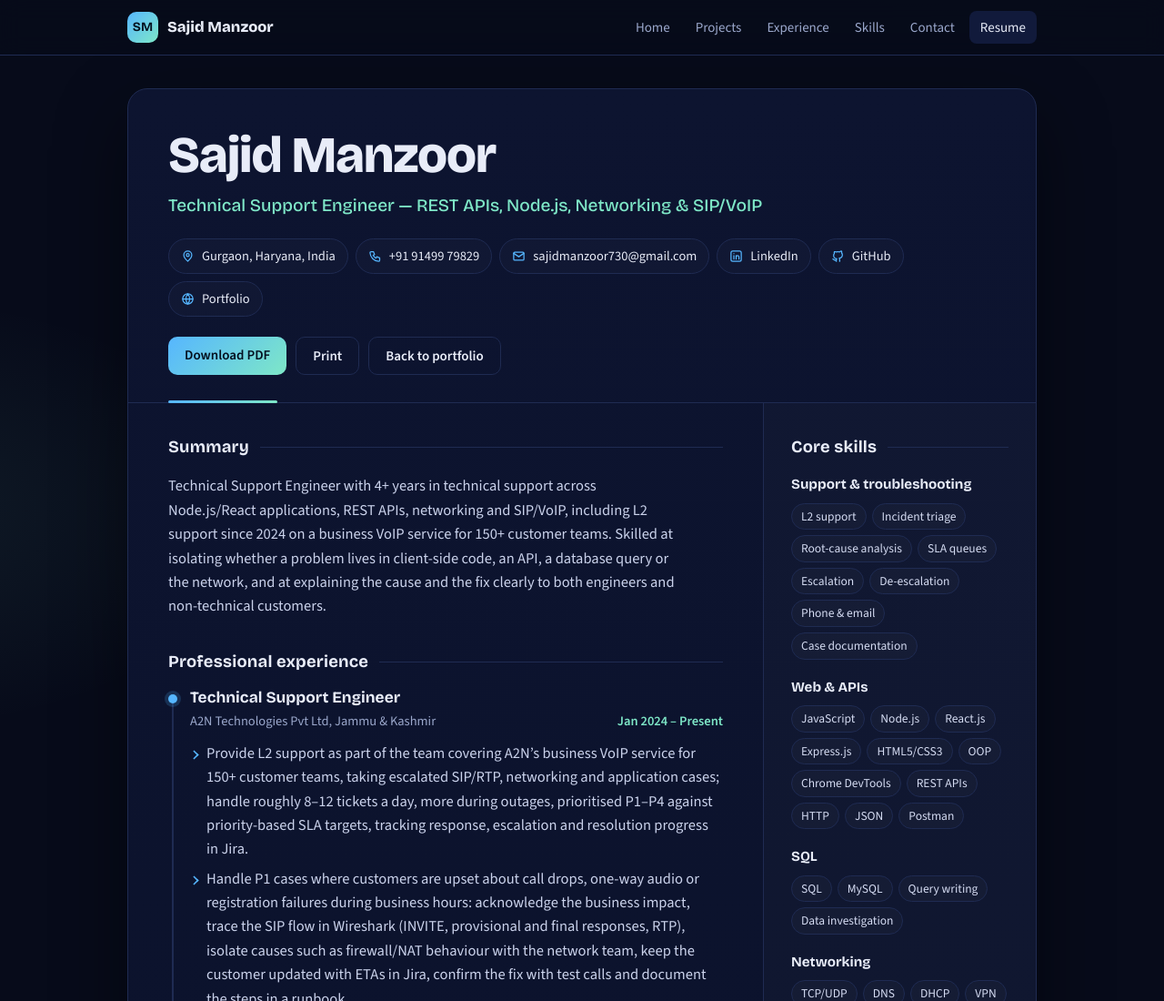
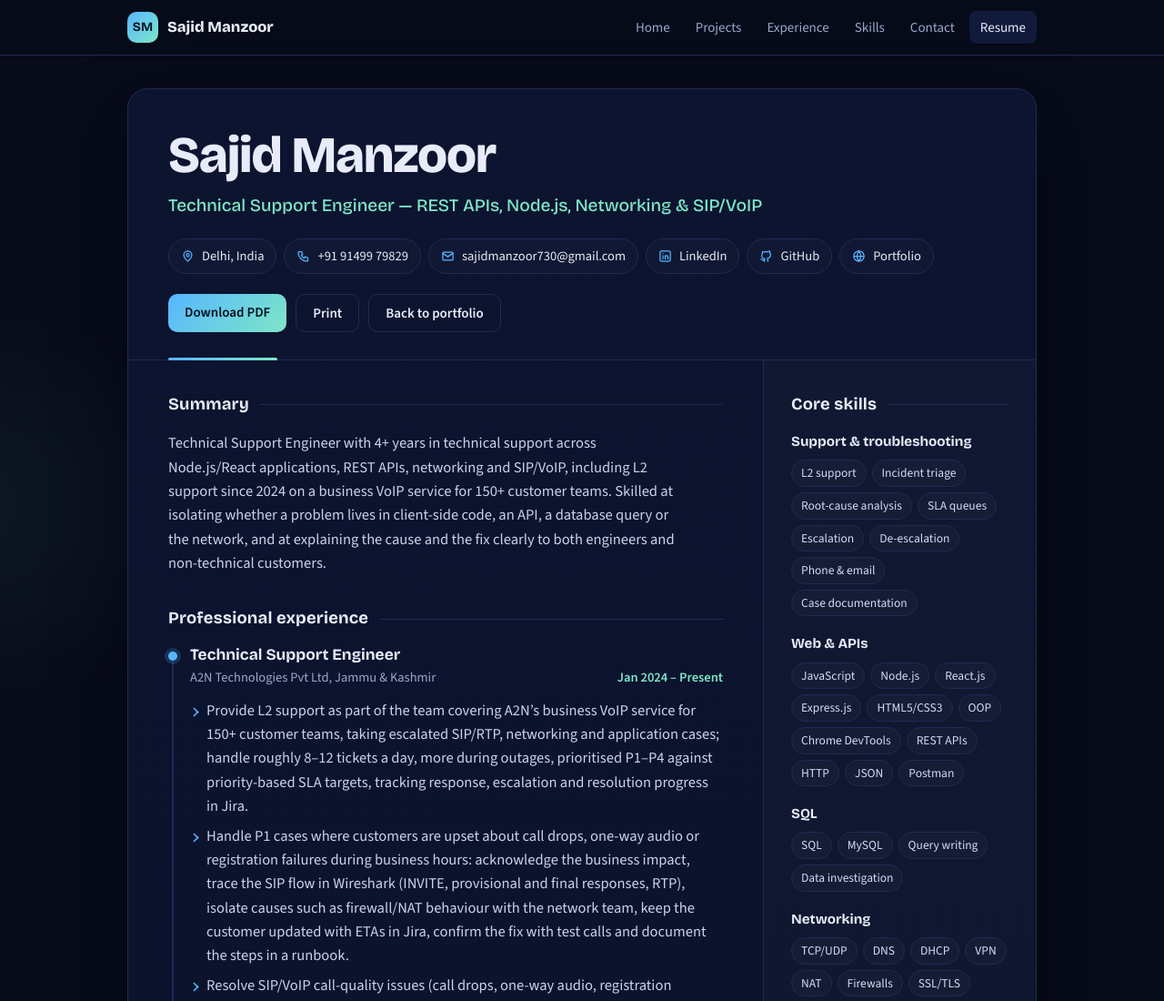
Before and after one commit to sajidmanzoor730/sajid-portfolio, a plain HTML site: page resume.html in a window 1280 px wide. Shown: the top 1100 px of the page at 91% size. Drawn offline with nearby package versions, Linux system fonts and the light colour scheme.

Commit message:
Update resume.html

```diff
--- a/resume.html
+++ b/resume.html
@@ -157,7 +157,7 @@ li::before{content:"";position:absolute;left:0;top:.7em;width:7px;height:7px;bor
     <h1 class="reveal" style="--i:0">Sajid Manzoor</h1>
     <p class="role reveal" style="--i:1">Technical Support Engineer &mdash; REST APIs, Node.js, Networking &amp; SIP/VoIP</p>
     <div class="contact reveal" style="--i:2">
-      <span class="chip"><svg viewBox="0 0 24 24"><path d="M12 21s-7-6.2-7-11a7 7 0 0 1 14 0c0 4.8-7 11-7 11z"/><circle cx="12" cy="10" r="2.5"/></svg>Gurgaon, Haryana, India</span>
+      <span class="chip"><svg viewBox="0 0 24 24"><path d="M12 21s-7-6.2-7-11a7 7 0 0 1 14 0c0 4.8-7 11-7 11z"/><circle cx="12" cy="10" r="2.5"/></svg>Delhi, India</span>
       <a class="chip" href="tel:+919149979829"><svg viewBox="0 0 24 24"><path d="M5 4h4l2 5-2.500 1.500a11 11 0 0 0 5 5L15 13l5 2v4a2 2 0 0 1-2 2A16 16 0 0 1 3 6a2 2 0 0 1 2-2z"/></svg>+91 91499 79829</a>
       <a class="chip" href="mailto:sajidmanzoor730@gmail.com"><svg viewBox="0 0 24 24"><rect x="3" y="5" width="18" height="14" rx="2"/><path d="m3 7 9 6 9-6"/></svg>sajidmanzoor730@gmail.com</a>
       <a class="chip" href="https://www.linkedin.com/in/sajid-manzoor-730zz" target="_blank" rel="noopener"><svg viewBox="0 0 24 24"><rect x="3" y="3" width="18" height="18" rx="3"/><path d="M8 11v6M8 7.5v.01M12 17v-6m0 3c0-2 1.2-3 3-3s2 1.2 2 3v3"/></svg>LinkedIn</a>
```
